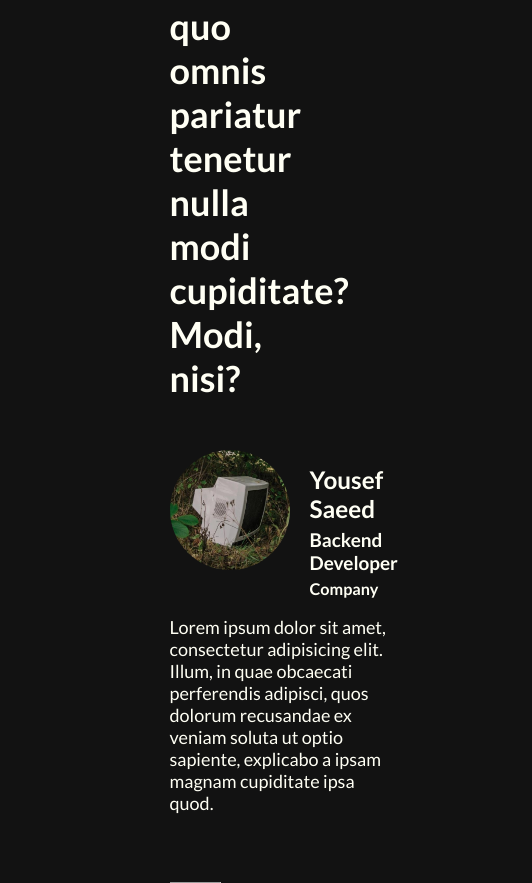
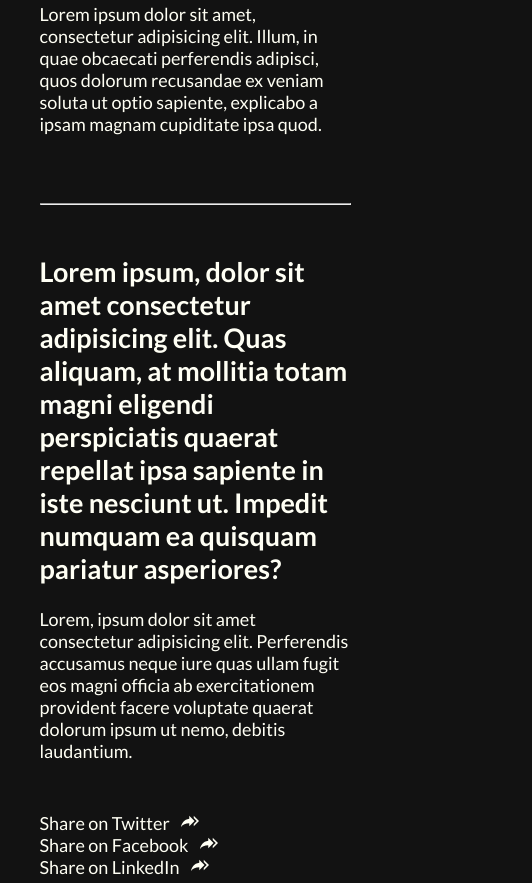
Before and after one commit to uosyph/frontend-nanodegree, a plain HTML site: page blog.html in a window 390 px wide. Shown: the part 1117-2000 px from the top of the page, 532 px wide, since content can reach past the window. Drawn offline with Linux system fonts and the light colour scheme.

Commit message:
small screen optimization

```diff
--- a/css/blog-main-section.css
+++ b/css/blog-main-section.css
@@ -1,7 +1,12 @@
 main {
 	/* border: 1px solid red; */
+	margin: 70px 150px;
+}
 
-	margin: 70px 150px;
+@media (max-width: 768px) {
+	main {
+		margin: 50px 20px;
+	}
 }
 
 /* ------------------- Author Section ------------------- */
@@ -22,10 +27,25 @@ main .author-info {
 	align-items: start;
 }
 
+@media (max-width: 768px) {
+	main .author-info {
+		grid-template-columns: 1fr;
+		grid-template-rows: auto auto;
+		grid-column-gap: 0;
+	}
+}
+
 main .author-info .avatar img {
 	border-radius: 50%;
 	width: 120px;
 	grid-row: span 2;
+}
+
+@media (max-width: 768px) {
+	main .author-info .avatar img {
+		width: 80px;
+		grid-row: auto;
+	}
 }
 
 main .author-info .info {
@@ -68,6 +88,12 @@ main .article {
 	margin-block: 75px;
 }
 
+@media (max-width: 768px) {
+	main .article {
+		margin-block: 50px;
+	}
+}
+
 /* ------------------- Share Section ------------------- */
 main .share {
 	/* border: 1px solid blueviolet; */
@@ -79,6 +105,13 @@ main .share ul {
 	justify-content: space-between;
 	padding: 0;
 	margin-inline: 160px;
+}
+
+@media (max-width: 768px) {
+	main .share ul {
+		flex-direction: column;
+		margin-inline: 0;
+	}
 }
 
 main .share ul a {
--- a/css/header.css
+++ b/css/header.css
@@ -32,6 +32,7 @@ header nav ul li {
 	header {
 		flex-direction: column;
 		justify-content: center;
+		margin-top: 50px;
 	}
 
 	header nav ul {
```
